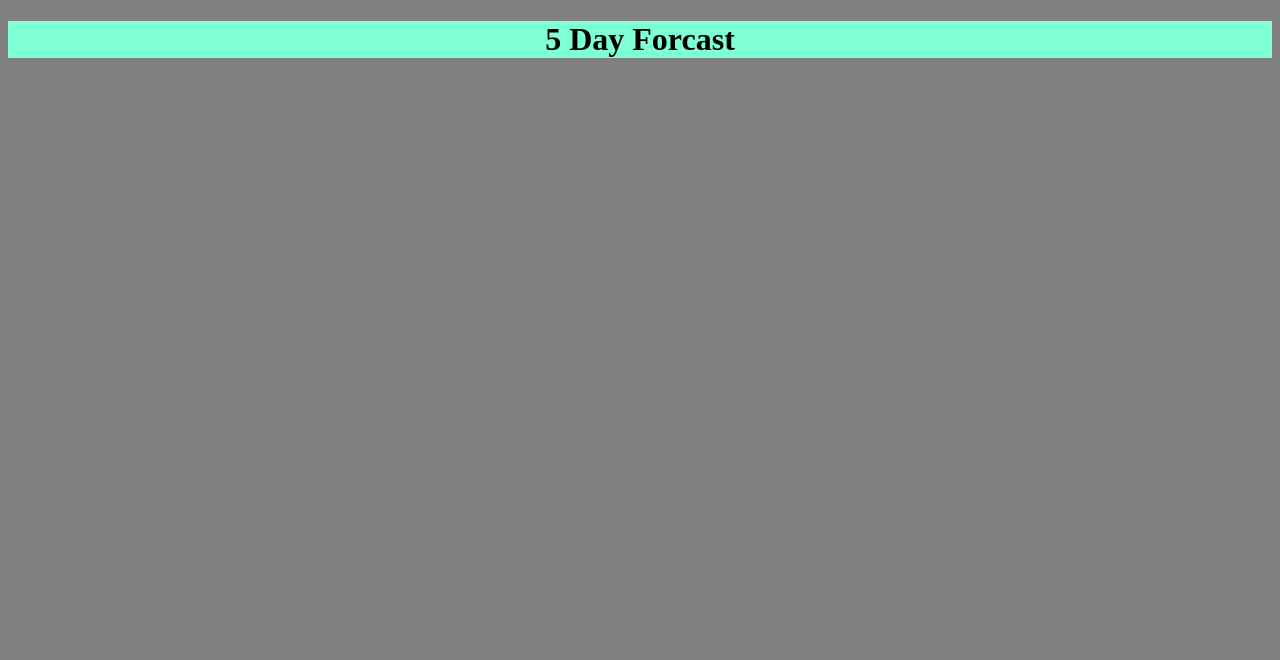
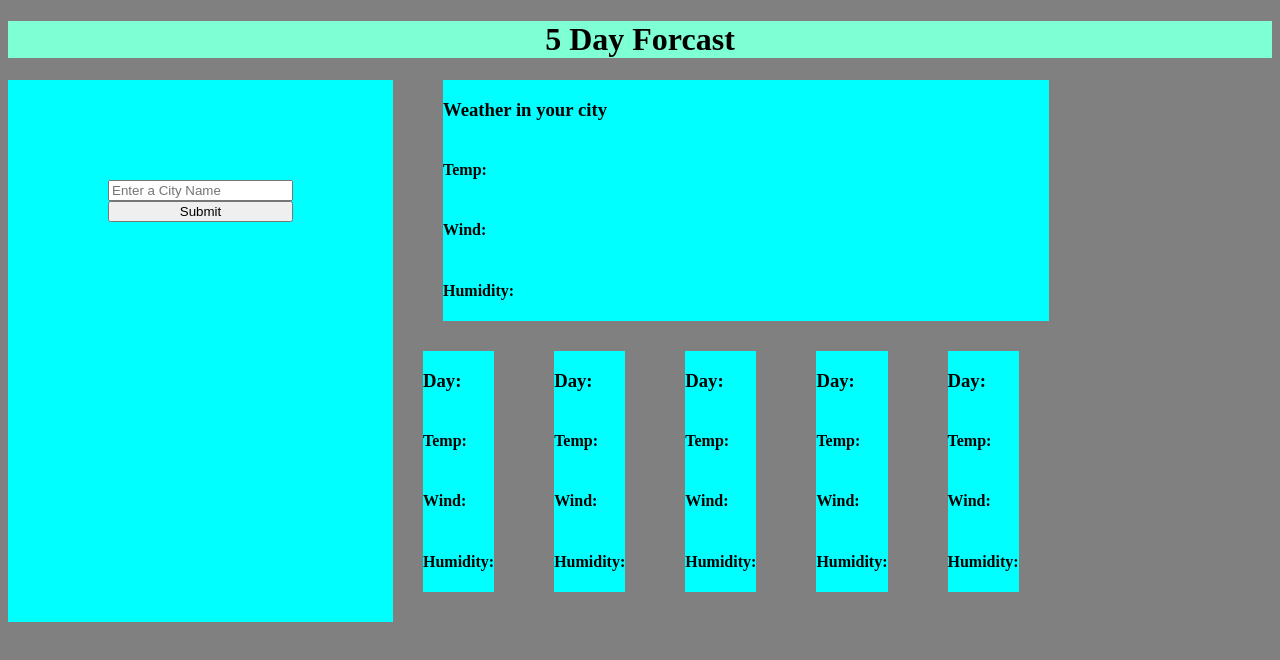
Before and after one commit to LiamG00250118/5DayForcastApp, a plain HTML site: page index.html in a window 1280 px wide. Drawn offline with Linux system fonts and the light colour scheme.

Commit message:
added formatting for html

```diff
--- a/index.html
+++ b/index.html
@@ -11,6 +11,76 @@
         <h1>5 Day Forcast</h1>
     </header>
 
+    <div class="main-page">
+
+        <div class="input">
+            <input placeholder="Enter a City Name">
+            <button>Submit</button>
+        </div>
+
+
+        <div class="display">
+
+
+            <div class="information">
+                <h3>Weather in your city</h3>
+                <h4>Temp: </h4>
+                <h4>Wind: </h4>
+                <h4>Humidity: </h4>
+
+            </div>
+
+            <div class="day">
+
+                <div class="firstday">
+                    <h3>Day: </h3>
+                    <h4>Temp: </h4>
+                    <h4>Wind: </h4>
+                    <h4>Humidity: </h4>
+                </div>
+
+                <div class="secondday">
+                    <h3>Day: </h3>
+                    <h4>Temp: </h4>
+                    <h4>Wind: </h4>
+                    <h4>Humidity: </h4>
+                </div>
+
+                <div class="thirdday">
+                    <h3>Day: </h3>
+                    <h4>Temp: </h4>
+                    <h4>Wind: </h4>
+                    <h4>Humidity: </h4>
+                </div>
+
+                <div class="fourthday">
+                    <h3>Day: </h3>
+                    <h4>Temp: </h4>
+                    <h4>Wind: </h4>
+                    <h4>Humidity: </h4>
+                </div>
+
+                <div class="fivthday">
+                    <h3>Day: </h3>
+                    <h4>Temp: </h4>
+                    <h4>Wind: </h4>
+                    <h4>Humidity: </h4>
+                </div>
+
+
+            </div>
+
+
+
+
+        </div>
+
+
+
+
+
+    </div>
+
 
 
 
--- a/style.css
+++ b/style.css
@@ -8,3 +8,66 @@ header {
     background-color: aquamarine;
     text-align: center;
 }
+
+.input {
+    background-color: aqua;
+    display:flex;
+    flex-direction: column;
+    padding: 100px;
+}
+
+.main-page {
+    display:flex;
+}
+
+.display {
+    display: flex;
+    flex-direction: column;
+}
+
+.day {
+    display: flex;
+    flex-direction: row;
+}
+
+.information {
+    display: flex;
+    flex-direction:column;
+    margin-left: 50px;
+    background-color: aqua;
+}
+
+.firstday {
+    display:flex;
+    flex-direction:column;
+    background-color: aqua;
+    margin:30px;
+}
+
+.secondday {
+    display:flex;
+    flex-direction:column;
+    background-color: aqua;
+    margin:30px;
+}
+
+.thirdday {
+    display:flex;
+    flex-direction:column;
+    background-color: aqua;
+    margin:30px;
+}
+
+.fourthday {
+    display:flex;
+    flex-direction:column;
+    background-color: aqua;
+    margin:30px;
+}
+
+.fivthday {
+    display:flex;
+    flex-direction:column;
+    background-color: aqua;
+    margin:30px;
+}
```
